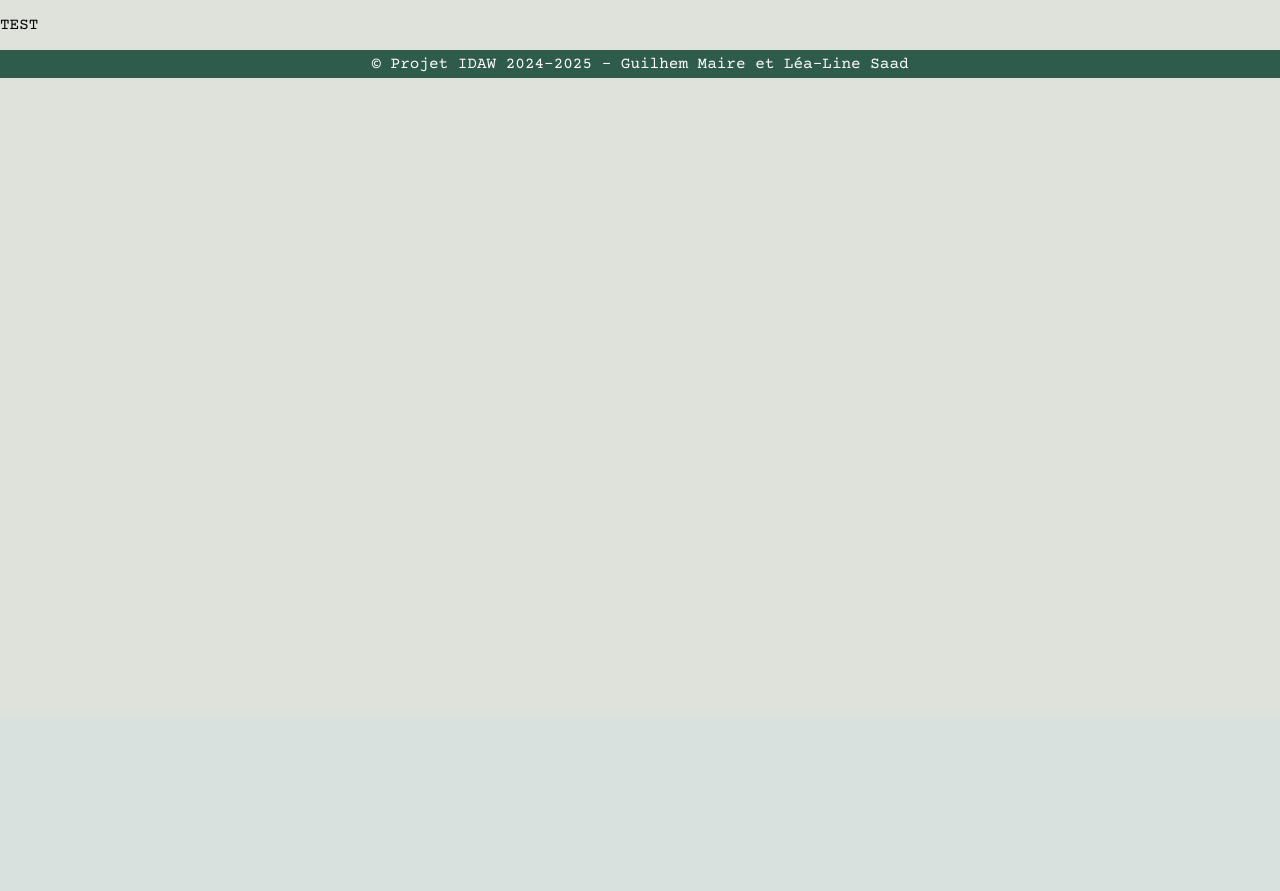
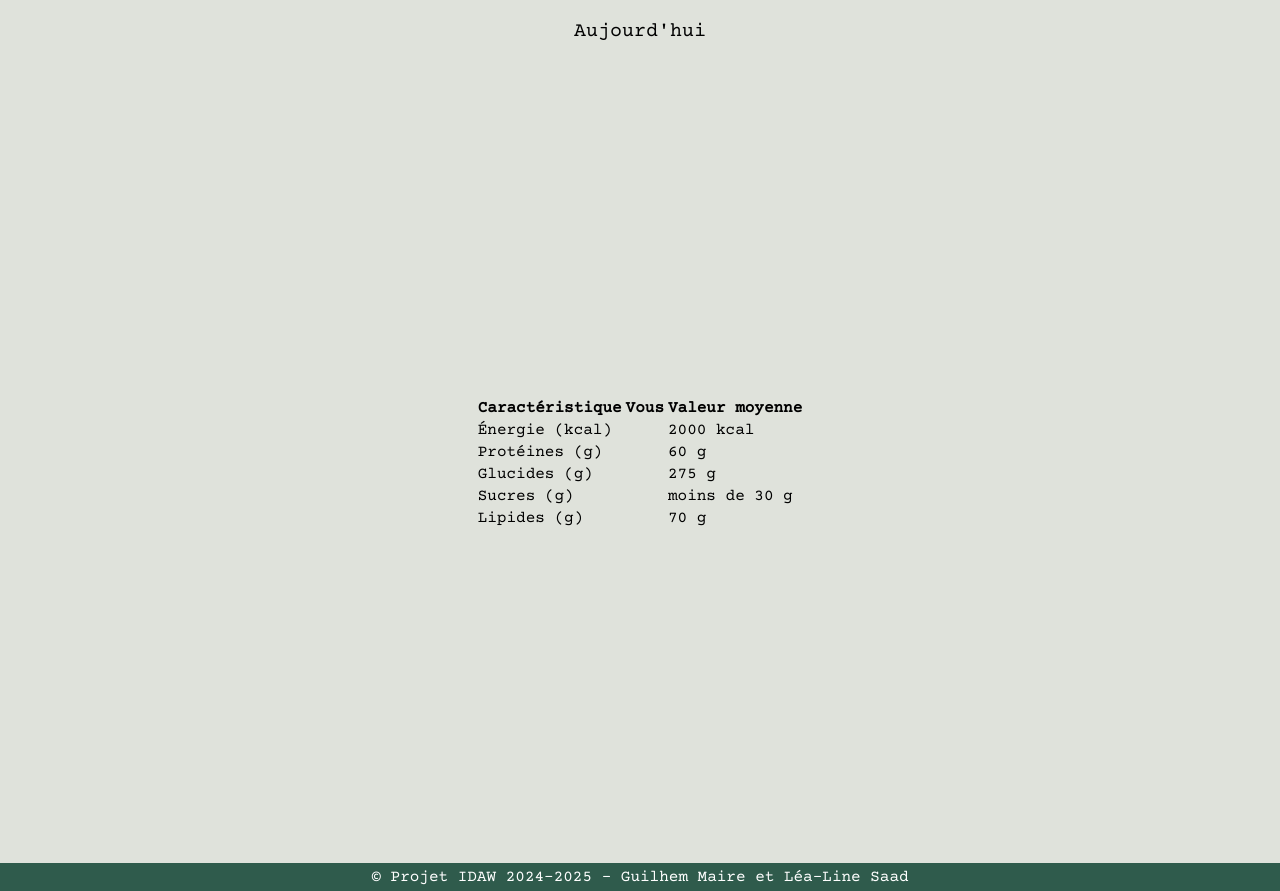
Before and after one commit to lealinehocine/Projet_MAIRE_SAAD, a PHP site: page / in a window 1280 px wide. Shown: the part 84-975 px from the top of the page. Before the commit the page ends 162 px from the top, so only its background shows below. Run offline with PHP 8.4, Linux system fonts and the light colour scheme; the visitor is signed in with stand-in values (Sample User, id 1); some libraries are stand-ins or nearby versions; some web fonts are replaced.

Commit message:
fin pour soutenance - stats à corriger

```diff
--- a/application_manger_mieux/backend/API/session.php
+++ b/application_manger_mieux/backend/API/session.php
@@ -23,7 +23,7 @@ function requete_get($db,$params) {
 
 switch($_SERVER["REQUEST_METHOD"]) {
     case 'GET':
-        $_SESSION['user']="guigui605";
+
         $reponse = requete_get($pdo, $_SESSION);
         setHeaders();
         http_response_code(200);
--- a/application_manger_mieux/backend/config.php
+++ b/application_manger_mieux/backend/config.php
@@ -3,4 +3,4 @@ define('_MYSQL_HOST','localhost');
 define('_MYSQL_PORT',3306);
 define('_MYSQL_DBNAME','application_manger_mieux');
 define('_MYSQL_USER','root');
-define('_MYSQL_PASSWORD','Moldoon1!');
+define('_MYSQL_PASSWORD','');
--- a/application_manger_mieux/frontend/css/style1.css
+++ b/application_manger_mieux/frontend/css/style1.css
@@ -16,7 +16,7 @@ body{
 }
 
 /* rajouter .contentJournal */
-.contentLogin, .contentAliments, .contentProfil, .contentJournal{
+.contentLogin, .contentAliments, .contentProfil, .contentJournal,.contentStats{
     display:flex;
     min-height: 100vh; /* Hauteur totale de la fenêtre */
     justify-content: center;
@@ -118,3 +118,8 @@ button, .bouton{
 #addStudentForm{
     margin: 30px;
 }
+
+.textBienvenue{
+    text-align: center;
+    font-size: 20px;
+}
--- a/application_manger_mieux/frontend/dashboard.php
+++ b/application_manger_mieux/frontend/dashboard.php
@@ -1,12 +1,44 @@
-<!-- Indicateurs OMS + stats affichées dashboard -->
-<!-- Faire une autre option d affichage quand déconnecté -->
+<p  class="textBienvenue">Aujourd'hui</p>
+<div class="contentStats">
 
-<!-- affiche un dashboard i.e. présente les indicateurs que vous aurez choisis : consommation
-de sel journalière sur les 7 derniers jours, de calories, ... combien de fruits et/ou légumes
-par jours sur les 7 jours, ... possibilité de changer la période ... vous pouvez afficher des
-graphiques à l’aide bibliothèques JS (cf. TP4 exo 6) L’idée est de proposer un
-tableau de bord synthétique à l’utilisateur afin de l’alerter sur les recommandations qu’il ne suivrait
-pas. -->
 
-<!-- Choisir Stats à afficher -->
-<p>TEST</p>
+<!-- 2 200 kcal/jour,  50 à 70 g/jour protéines, 225 à 325 g/jour glucides, dont sucres moins de 25 à 50 g/jour, 44 à 78 g/jour lipides  -->
+
+<table id="tableStats">
+    <thead>
+        <tr>
+            <th scope="col">Caractéristique</th>
+            <th scope="col">Vous</th>
+            <th scope="col">Valeur moyenne</th>
+        </tr>
+    </thead>
+    <tbody>
+    <tr>
+            <td>Énergie (kcal)</td>
+            <td ></td>
+            <td>2000 kcal</td>
+        </tr>
+        <tr>
+            <td>Protéines (g)</td>
+            <td ></td>
+            <td>60 g</td>
+        </tr>
+        <tr>
+            <td>Glucides (g)</td>
+            <td ></td>
+            <td>275 g</td>
+        </tr>
+        <tr>
+            <td>Sucres (g)</td>
+            <td></td>
+            <td>moins de 30 g</td>
+        </tr>
+        <tr>
+            <td>Lipides (g)</td>
+            <td></td>
+            <td>70 g</td>
+        </tr>
+    </tbody>
+</table>
+
+</div>
--- a/application_manger_mieux/frontend/login.php
+++ b/application_manger_mieux/frontend/login.php
@@ -1,4 +1,7 @@
+<p class="textBienvenue">Bienvenue sur le site iMieuxManger! <br>Veuillez vous connecter ou créer un compte pour accéder aux fonctionnalités du site.</p>
 <div class="contentLogin">
+
+
 
 <form id="login_form" action="../backend/API/connected.php" method="POST" onsubmit="onLogSubmit();">
 <!-- action à compléter fichier.php : dans le back -->
```
Also changed, not shown: application_manger_mieux/backend/application_manger_mieux.sql.
